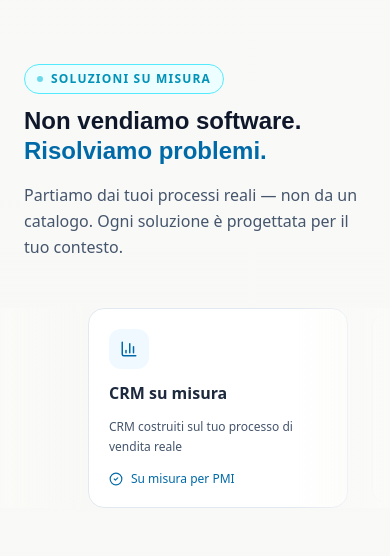
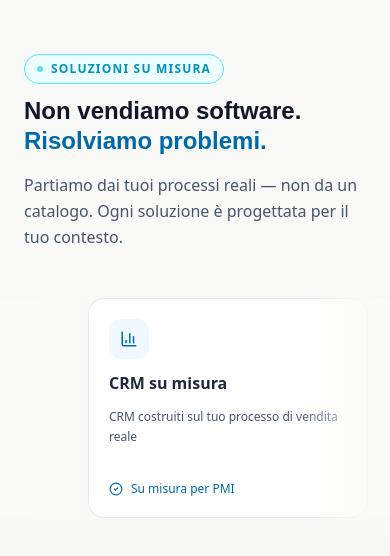
Before and after one commit to Gim2510/fe_service, a React (Vite) app: page / in a window 390 px wide. Shown: the part 4366-4922 px from the top of the page. Built offline with nearby package versions, Linux system fonts and the light colour scheme; no server answers; a web font is replaced by a local one.

Commit message:
HTFX-04: fix mobile cards layout - scrollbar hide + card sizing

```diff
--- a/src/Components/Home/HorizontalSolutions.tsx
+++ b/src/Components/Home/HorizontalSolutions.tsx
@@ -147,7 +147,7 @@ export function HorizontalSolutions({ theme }: { theme: string }) {
                     }`} />
 
                     <motion.div
-                        className="flex gap-4 sm:gap-6 md:gap-10 px-4 sm:px-8 md:px-20 snap-x snap-mandatory overflow-x-auto md:overflow-visible scrollbar-hide"
+                        className="flex gap-4 sm:gap-6 md:gap-10 px-4 sm:px-8 md:px-20 snap-x snap-mandatory overflow-x-auto md:overflow-visible scrollbar-hide [-webkit-overflow-scrolling:_touch]"
                         style={{ x }}
                     >
                         {punti.map((item, i) => (
@@ -204,7 +204,7 @@ function SolutionCard({ item, index, isDark, theme: _theme, progress }: {
 
     return (
         <motion.div
-            className="shrink-0 w-[260px] sm:w-[300px] md:w-[360px] snap-center"
+            className="shrink-0 w-[280px] sm:w-[300px] md:w-[360px] snap-center"
             style={{
                 scale,
                 rotateY,
@@ -212,7 +212,7 @@ function SolutionCard({ item, index, isDark, theme: _theme, progress }: {
             }}
         >
             <motion.div
-                className={`relative rounded-2xl border backdrop-blur-sm p-5 md:p-8 h-full min-h-[200px] md:min-h-[240px] flex flex-col gap-3 md:gap-5 transition-all duration-300 ${
+                className={`relative rounded-2xl border backdrop-blur-sm p-5 md:p-8 h-full min-h-[220px] md:min-h-[240px] flex flex-col gap-3 md:gap-5 transition-all duration-300 ${
                     isDark
                         ? `bg-[#0E0E0D]/70 ${colors.border} hover:${colors.border.replace("/50", "/80")} shadow-lg ${colors.glow}`
                         : "bg-white border border-slate-200 hover:border-sky-400"
@@ -236,7 +236,7 @@ function SolutionCard({ item, index, isDark, theme: _theme, progress }: {
                     {item.title}
                 </h3>
 
-                <p className={`text-xs md:text-sm leading-relaxed flex-1 ${
+                <p className={`text-xs md:text-sm leading-relaxed flex-1 break-words ${
                     isDark ? "text-slate-400" : "text-slate-600"
                 }`}>
                     {item.desc}
--- a/src/index.css
+++ b/src/index.css
@@ -101,6 +101,17 @@ html, body {
     transition hover:scale-105 active:scale-95 disabled:opacity-30;
 }
 
+/* Hide scrollbar for Chrome, Safari and Opera */
+.scrollbar-hide::-webkit-scrollbar {
+    display: none;
+}
+
+/* Hide scrollbar for IE, Edge and Firefox */
+.scrollbar-hide {
+    -ms-overflow-style: none;  /* IE and Edge */
+    scrollbar-width: none;  /* Firefox */
+}
+
 /* Scrollbar per container orizzontale */
 .scrollbar-theme {
     overflow-x: auto;
```
